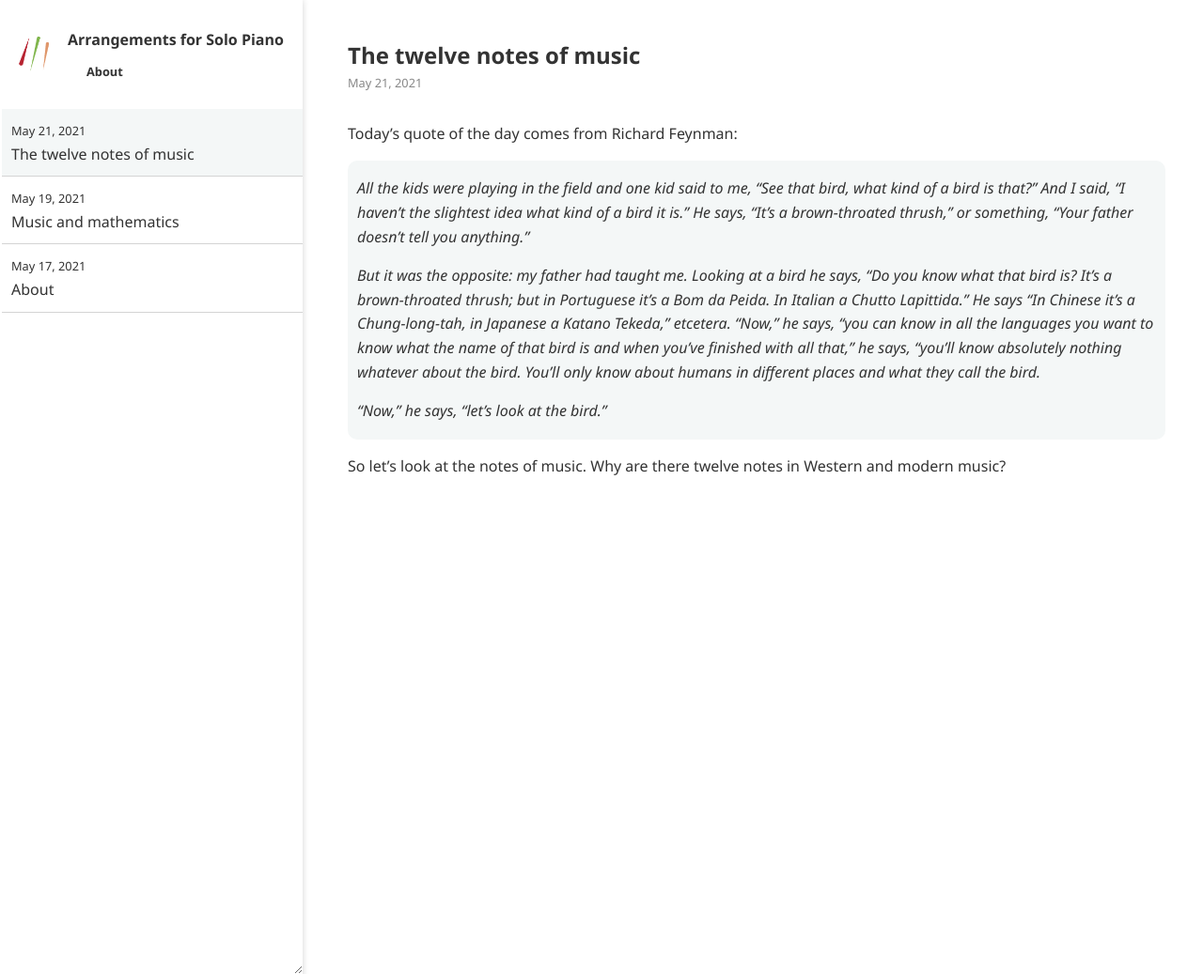
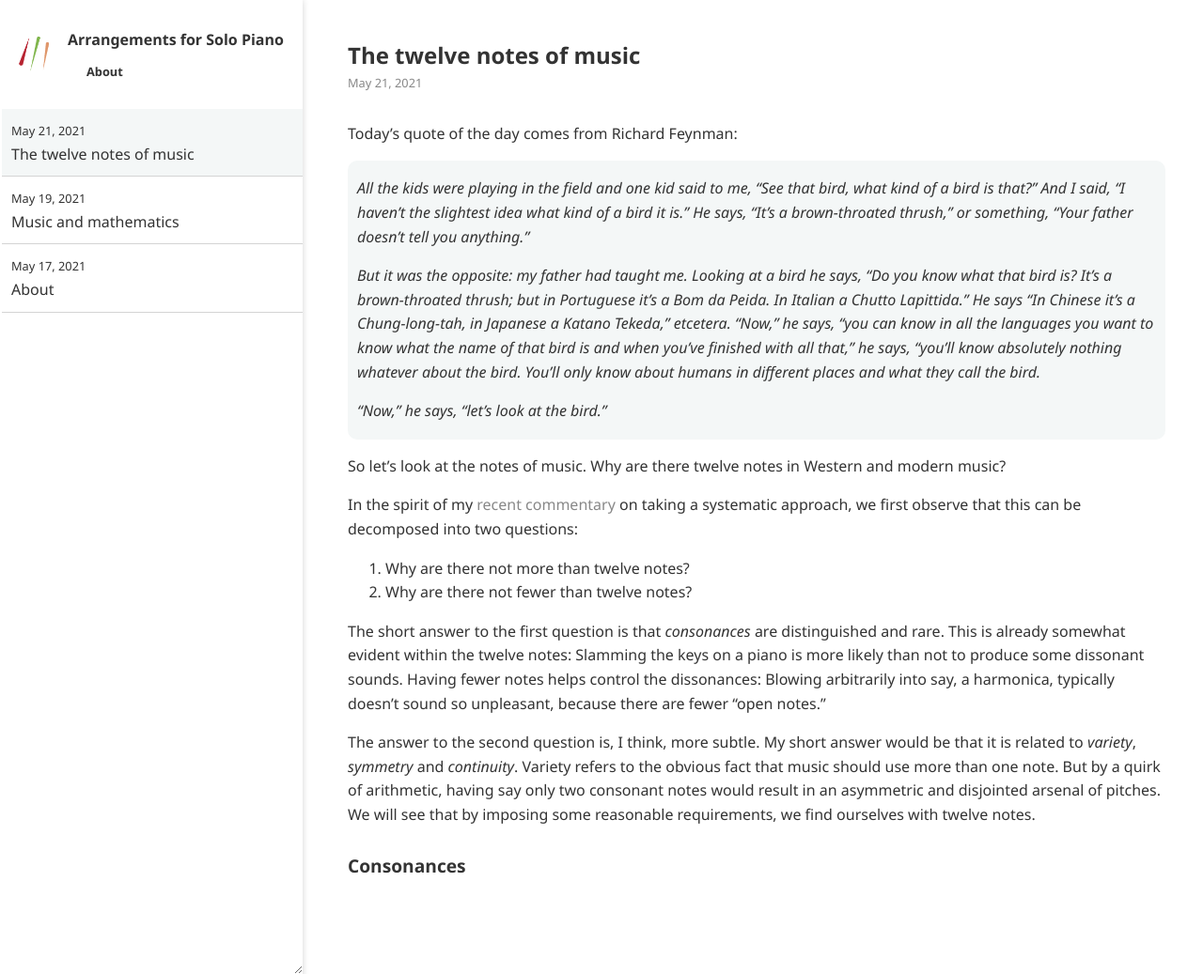
Before and after one commit to ansyblenetwork/arrpiano, a Jekyll site: the page built from _posts/2021-05-21-twelve-notes.md, in a window 1280 px wide and 1037 px high. Shown: the whole window at 94% size. Built offline with Jekyll 4.4.1, drawn with Linux system fonts in a browser that asks for light colours.

Commit message:
Update 2021-05-21-twelve-notes.md

```diff
--- a/_posts/2021-05-21-twelve-notes.md
+++ b/_posts/2021-05-21-twelve-notes.md
@@ -14,3 +14,16 @@ Today's quote of the day comes from Richard Feynman:
 </div>
 
 So let's look at the notes of music. Why are there twelve notes in Western and modern music?
+
+
+
+In the spirit of my [recent commentary]({% post_url 2021-05-19-music-and-mathematics %}) on taking a systematic approach, we first observe that this can be decomposed into two questions:
+
+1. Why are there not more than twelve notes?
+2. Why are there not fewer than twelve notes?
+
+The short answer to the first question is that _consonances_ are distinguished and rare. This is already somewhat evident within the twelve notes: Slamming the keys on a piano is more likely than not to produce some dissonant sounds. Having fewer notes helps control the dissonances: Blowing arbitrarily into say, a harmonica, typically doesn't sound so unpleasant, because there are fewer "open notes."
+
+The answer to the second question is, I think, more subtle. My short answer would be that it is related to _variety_, _symmetry_ and _continuity_. Variety refers to the obvious fact that music should use more than one note. But by a quirk of arithmetic, having say only two consonant notes would result in an asymmetric and disjointed arsenal of pitches. We will see that by imposing some reasonable requirements, we find ourselves with twelve notes.
+
+### Consonances
```
